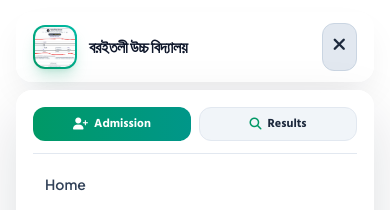
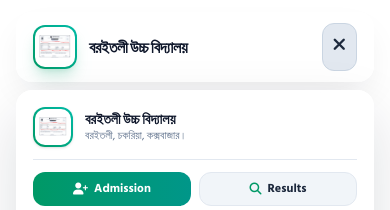
Before and after one commit to eliascox/school, a Next.js app in the folder apps/web/: page / in a window 390 px wide. Both pictures are taken after a click on the button 338 px from the left and 46 px from the top of the page. Shown: the top 210 px of the page. Built offline with nearby package versions, Linux system fonts and the light colour scheme; no server answers.

Commit message:
fix(landing): auto-load school logo dynamically from settings in navbar and mobile drawer

```diff
--- a/apps/web/src/app/page.tsx
+++ b/apps/web/src/app/page.tsx
@@ -31,7 +31,14 @@ import PublicFooter from '@/components/public/PublicFooter';
 
 export default function PublicSchoolHomePage() {
   const [mounted, setMounted] = useState(false);
-  const [settings, setSettings] = useState<SchoolSettings | null>(null);
+  const [settings, setSettings] = useState<SchoolSettings | null>(() => {
+    if (typeof window !== 'undefined') {
+      try {
+        return settingsService.getSettings();
+      } catch (e) {}
+    }
+    return null;
+  });
   const [landingConfig, setLandingConfig] = useState<LandingPageConfig>(() => {
     if (typeof window !== 'undefined') {
       try {
--- a/apps/web/src/components/public/PublicNavbar.tsx
+++ b/apps/web/src/components/public/PublicNavbar.tsx
@@ -2,7 +2,7 @@
 
 import React, { useState, useEffect, useRef } from 'react';
 import Link from 'next/link';
-import { SchoolSettings } from '@/services/settingsService';
+import { settingsService, SchoolSettings } from '@/services/settingsService';
 import { HeaderConfig } from '@/services/landingPageService';
 
 interface PublicNavbarProps {
@@ -12,12 +12,40 @@ interface PublicNavbarProps {
 }
 
 export default function PublicNavbar({ settings, headerConfig, isOverHero = true }: PublicNavbarProps) {
+  const [activeSettings, setActiveSettings] = useState<SchoolSettings | null>(settings || null);
+  const [logoError, setLogoError] = useState(false);
   const [mobileMenuOpen, setMobileMenuOpen] = useState(false);
   const [academicsOpen, setAcademicsOpen] = useState(false);
   const [mobileAcademicsOpen, setMobileAcademicsOpen] = useState(false);
   const dropdownRef = useRef<HTMLDivElement>(null);
 
-  const schoolName = headerConfig?.schoolName || settings?.schoolName || 'Baraitali High School';
+  // Sync settings dynamically from settingsService (Settings is primary source of truth)
+  useEffect(() => {
+    try {
+      const stored = settingsService.getSettings();
+      if (stored) setActiveSettings(stored);
+    } catch (e) {}
+
+    const unsub = settingsService.subscribe((s) => {
+      if (s) setActiveSettings(s);
+    });
+    return () => unsub();
+  }, []);
+
+  useEffect(() => {
+    if (settings) {
+      setActiveSettings(settings);
+    }
+  }, [settings]);
+
+  // Primary source of truth is School Settings (`settingsService`)
+  const schoolLogo = activeSettings?.schoolLogo || settings?.schoolLogo || headerConfig?.logoUrl || '/logo.png';
+  const schoolName = activeSettings?.schoolName || headerConfig?.schoolName || settings?.schoolName || 'বরইতলী উচ্চ বিদ্যালয়';
+
+  // Reset image error state whenever logo URL changes
+  useEffect(() => {
+    setLogoError(false);
+  }, [schoolLogo]);
 
   // Close dropdown on click outside
   useEffect(() => {
@@ -43,13 +71,18 @@ export default function PublicNavbar({ settings, headerConfig, isOverHero = true
           }}
           className="flex items-center gap-3 group shrink-0"
         >
-          <div className="w-11 h-11 rounded-xl bg-gradient-to-tr from-emerald-600 to-teal-500 p-0.5 shadow-lg shadow-emerald-600/20 group-hover:scale-105 transition">
-            <div className="w-full h-full bg-slate-900 rounded-[10px] flex items-center justify-center overflow-hidden">
-              {headerConfig?.logoUrl || settings?.schoolLogo ? (
+          <div className="w-11 h-11 rounded-xl bg-gradient-to-tr from-emerald-600 to-teal-500 p-0.5 shadow-lg shadow-emerald-600/20 group-hover:scale-105 transition shrink-0">
+            <div className="w-full h-full bg-white dark:bg-slate-900 rounded-[10px] flex items-center justify-center overflow-hidden p-1">
+              {schoolLogo && !logoError ? (
                 // eslint-disable-next-line @next/next/no-img-element
-                <img src={headerConfig?.logoUrl || settings?.schoolLogo} alt="Logo" className="w-full h-full object-cover" />
+                <img
+                  src={schoolLogo}
+                  alt={schoolName}
+                  className="w-full h-full object-contain"
+                  onError={() => setLogoError(true)}
+                />
               ) : (
-                <i className="fa-solid fa-graduation-cap text-emerald-400 text-lg"></i>
+                <i className="fa-solid fa-graduation-cap text-emerald-500 text-lg"></i>
               )}
             </div>
           </div>
@@ -240,6 +273,28 @@ export default function PublicNavbar({ settings, headerConfig, isOverHero = true
       {/* Mobile Drawer Navigation */}
       {mobileMenuOpen && (
         <div className="xl:hidden glass-dropdown rounded-2xl mt-2 p-4 border border-slate-200 dark:border-slate-800 shadow-2xl animate-in fade-in slide-in-from-top-2 duration-200 space-y-3 pointer-events-auto">
+          {/* Mobile School Brand Header */}
+          <div className="flex items-center gap-3 pb-3 border-b border-slate-200 dark:border-slate-700">
+            <div className="w-10 h-10 rounded-xl bg-gradient-to-tr from-emerald-600 to-teal-500 p-0.5 shadow-sm shrink-0">
+              <div className="w-full h-full bg-white dark:bg-slate-900 rounded-[10px] flex items-center justify-center overflow-hidden p-1">
+                {schoolLogo && !logoError ? (
+                  // eslint-disable-next-line @next/next/no-img-element
+                  <img src={schoolLogo} alt={schoolName} className="w-full h-full object-contain" />
+                ) : (
+                  <i className="fa-solid fa-graduation-cap text-emerald-500 text-base"></i>
+                )}
+              </div>
+            </div>
+            <div className="min-w-0 flex-1">
+              <p className="font-en font-bold text-sm text-slate-900 dark:text-white truncate">
+                {schoolName}
+              </p>
+              <p className="text-[11px] text-slate-500 dark:text-slate-400 truncate">
+                {activeSettings?.address || 'বরইতলী, চকরিয়া, কক্সবাজার'}
+              </p>
+            </div>
+          </div>
+
           {/* Action buttons on mobile */}
           <div className="grid grid-cols-2 gap-2 pb-3 border-b border-slate-200 dark:border-slate-700">
             <Link
--- a/apps/web/src/services/landingPageService.ts
+++ b/apps/web/src/services/landingPageService.ts
@@ -1122,6 +1122,9 @@ class LandingPageService {
       }
       if (settings.schoolLogo && draft.header.logoUrl !== settings.schoolLogo) {
         draft.header.logoUrl = settings.schoolLogo;
+        if (draft.seo) {
+          draft.seo.favicon = settings.schoolLogo;
+        }
         changed = true;
       }
       if (settings.schoolPhoto && draft.hero.bgImage !== settings.schoolPhoto) {
```
